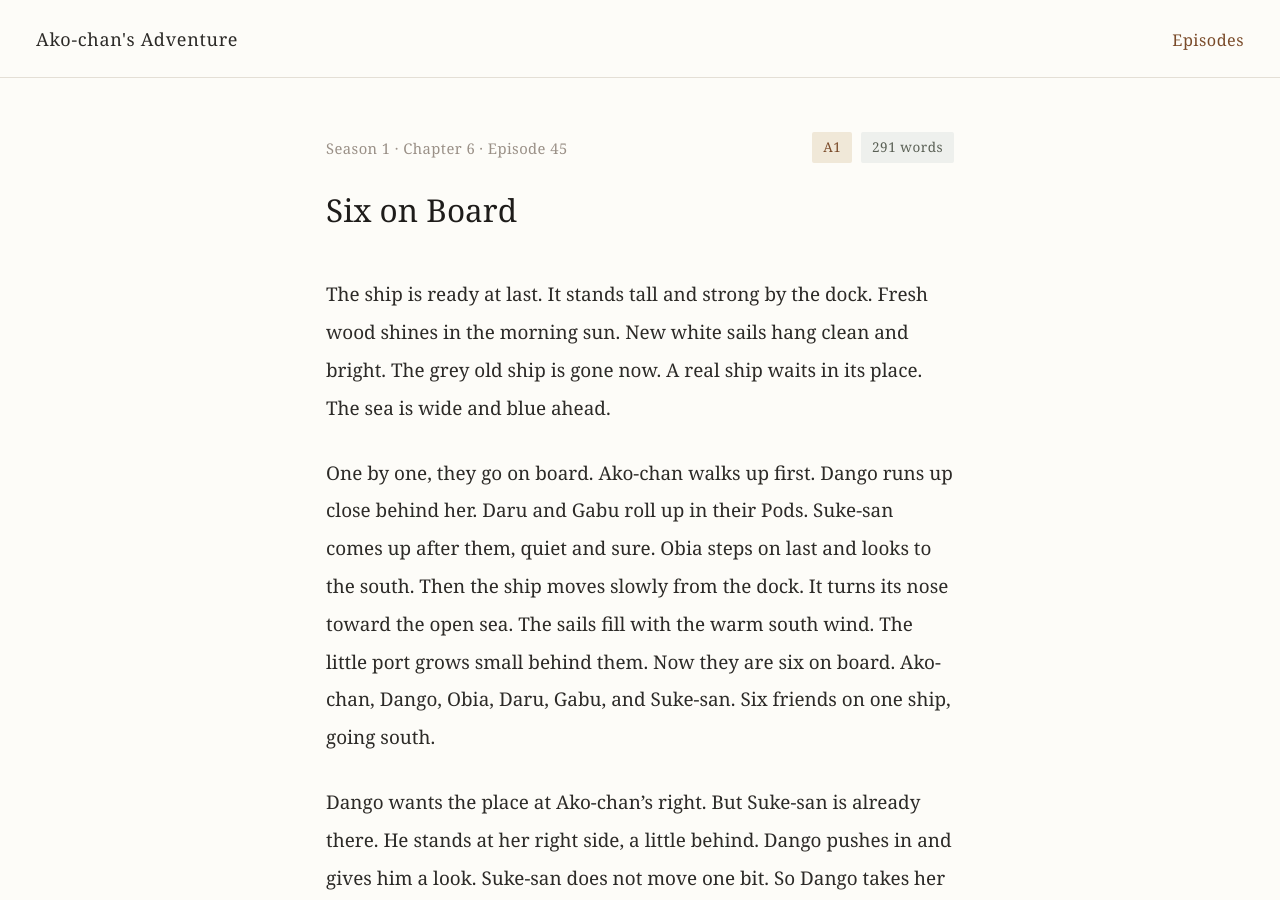
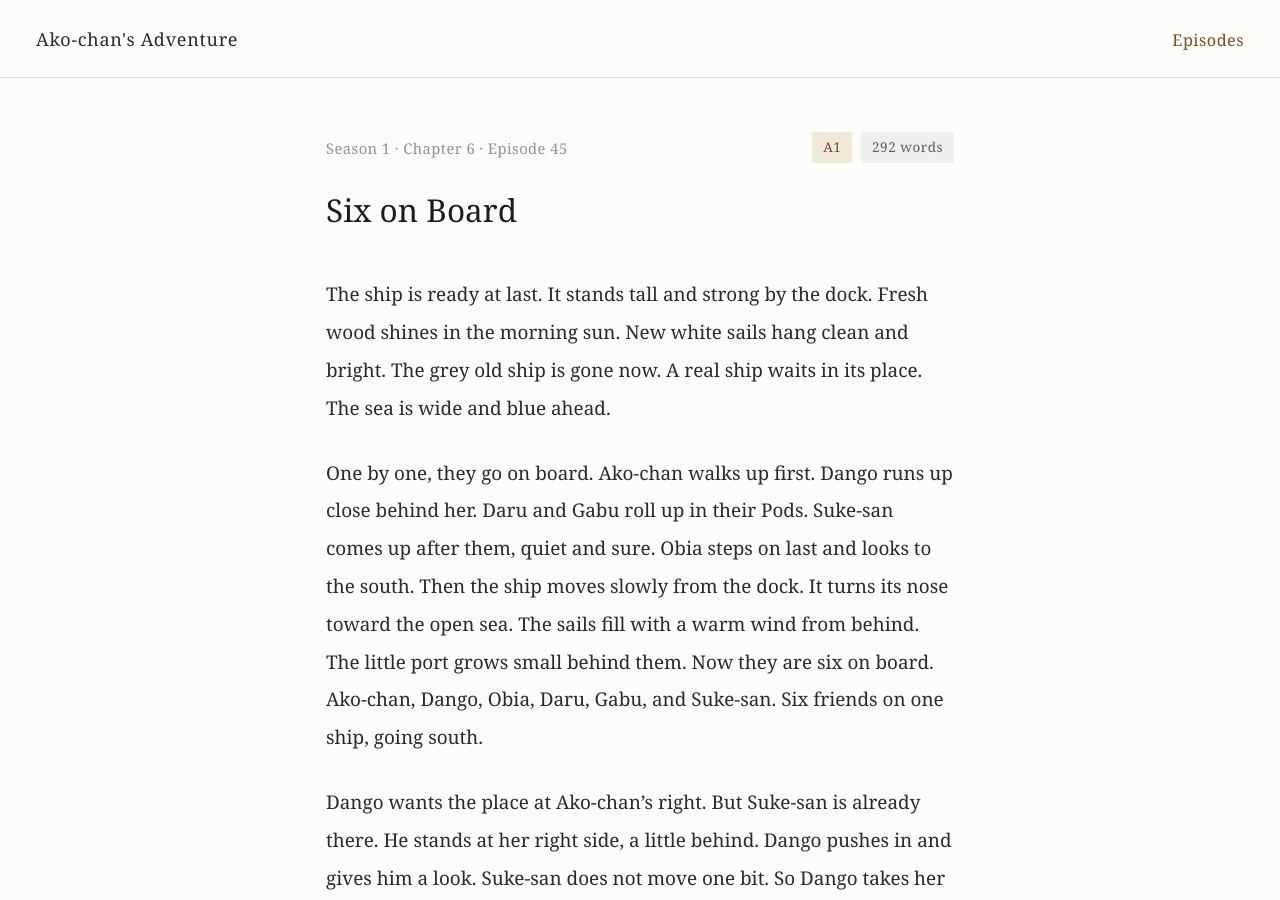
Before and after one commit to morisaki-yuichi/ako-chans-adventure, a Jekyll site: the page built from season1/chapter06/ep045.md, in a window 1280 px wide and 900 px high. Built offline with Jekyll 4.4.1, drawn with Linux system fonts in a browser that asks for light colours.

Commit message:
Ep45: fix reversed wind direction ('warm south wind' -> 'warm wind from behind')
A 'south wind' blows from the south (northward), i.e. a headwind for a southbound ship, so it cannot fill the sails to push them south. Mirror Ep46's correct 'The warm wind pushes them to the south.' word_count + timeline updated.

```diff
--- a/season1/chapter06/ep045.md
+++ b/season1/chapter06/ep045.md
@@ -6,7 +6,7 @@ chapter: 6
 episode: 45
 level: A1
 story_day: 30
-word_count: 291
+word_count: 292
 prev_ep: /season1/chapter06/ep044/
 next_ep: /season1/chapter07/ep046/
 permalink: /season1/chapter06/ep045/
@@ -14,7 +14,7 @@ permalink: /season1/chapter06/ep045/
 
 The ship is ready at last. It stands tall and strong by the dock. Fresh wood shines in the morning sun. New white sails hang clean and bright. The grey old ship is gone now. A real ship waits in its place. The sea is wide and blue ahead.
 
-One by one, they go on board. Ako-chan walks up first. Dango runs up close behind her. Daru and Gabu roll up in their Pods. Suke-san comes up after them, quiet and sure. Obia steps on last and looks to the south. Then the ship moves slowly from the dock. It turns its nose toward the open sea. The sails fill with the warm south wind. The little port grows small behind them. Now they are six on board. Ako-chan, Dango, Obia, Daru, Gabu, and Suke-san. Six friends on one ship, going south.
+One by one, they go on board. Ako-chan walks up first. Dango runs up close behind her. Daru and Gabu roll up in their Pods. Suke-san comes up after them, quiet and sure. Obia steps on last and looks to the south. Then the ship moves slowly from the dock. It turns its nose toward the open sea. The sails fill with a warm wind from behind. The little port grows small behind them. Now they are six on board. Ako-chan, Dango, Obia, Daru, Gabu, and Suke-san. Six friends on one ship, going south.
 
 Dango wants the place at Ako-chan's right. But Suke-san is already there. He stands at her right side, a little behind. Dango pushes in and gives him a look. Suke-san does not move one bit. So Dango takes her left side instead. He leans hard on her left leg. Ako-chan laughs down at the two dogs. She puts one hand on each head. "There is room for both of you," she says. Daru watches from his red Pod. "Two dogs now!" he says. Gabu just rolls quietly along beside him.
 
```
Also changed, not shown: planning/timeline.md (+1 -1 lines).
